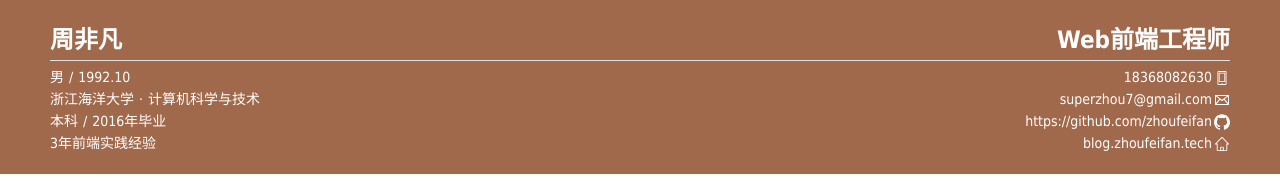
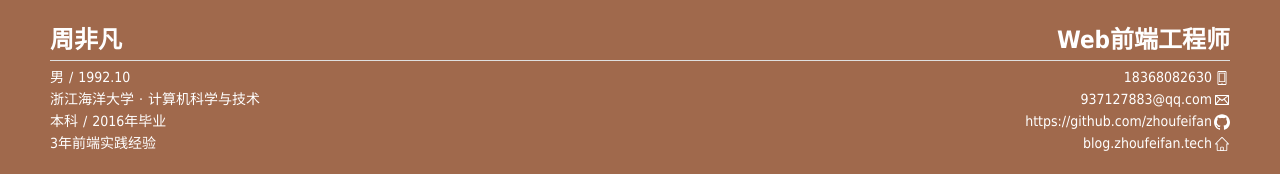
Before and after one commit to zhoufeifan/my-resume, a Nuxt app: page / in a window 1280 px wide. Shown: the top 181 px of the page. Built offline with nearby package versions, Linux system fonts and the light colour scheme; no server answers.

Commit message:
修改邮箱

```diff
--- a/components/Header.vue
+++ b/components/Header.vue
@@ -27,8 +27,8 @@
                             </a>
                         </li>
                         <li>
-                            <a href="mailto:superzhou7@gmail.com">
-                                <span class="contact-link">superzhou7@gmail.com</span>
+                            <a href="mailto:937127883@qq.com">
+                                <span class="contact-link">937127883@qq.com</span>
                                 <img class="iconfont" src="~assets/img/email.svg"/>
                             </a>
                         </li>
```
